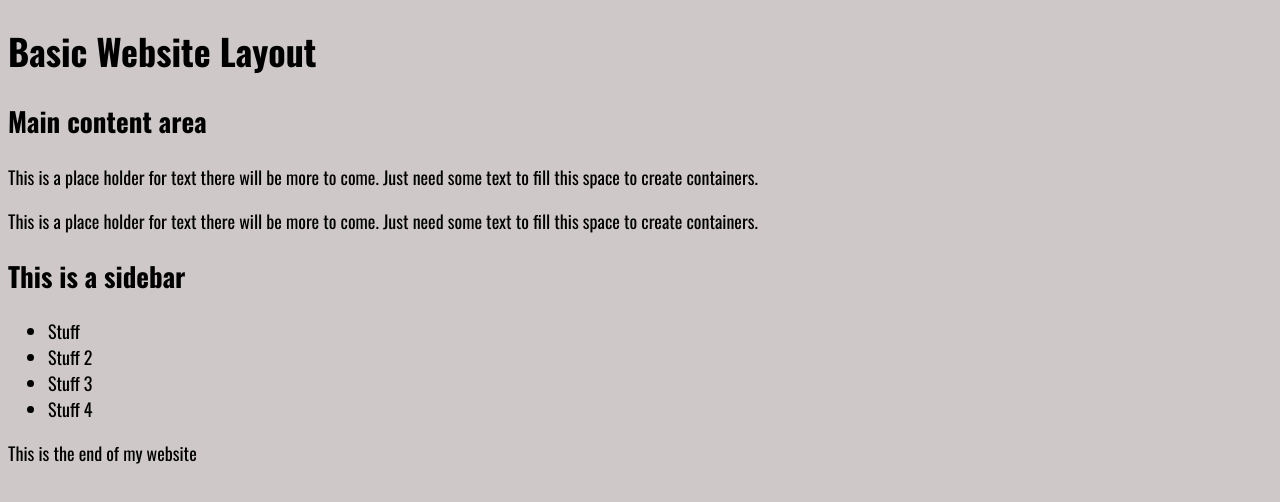
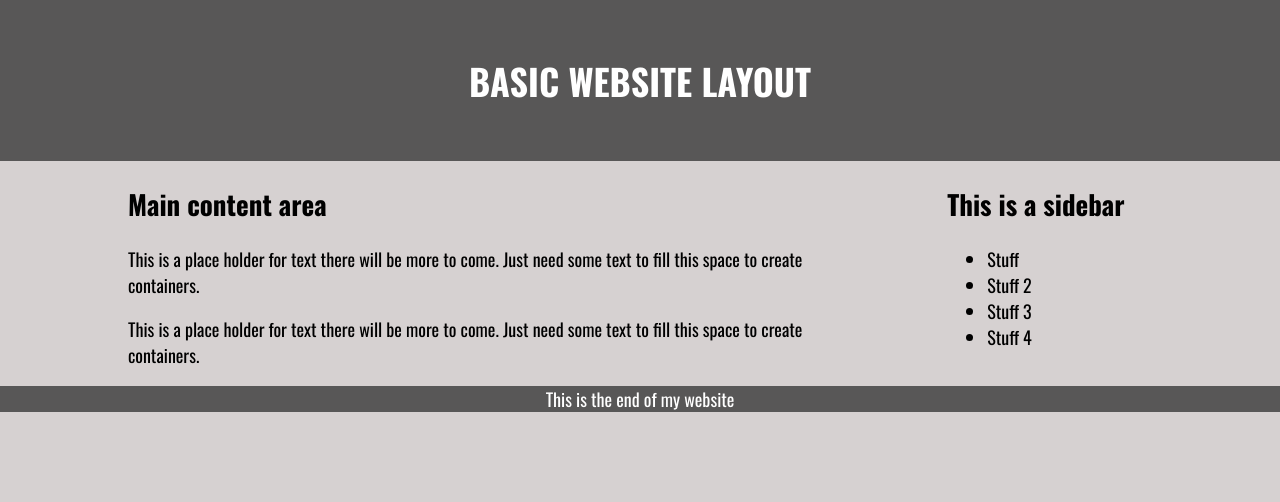
Before and after one commit to beckyalter/Basic-Website-Layout, a plain HTML site: page index.html in a window 1280 px wide. Drawn offline with nearby package versions, Linux system fonts and the light colour scheme.

Commit message:
Basic CSS setup
header
container
section
aside
footer

```diff
--- a/style.css
+++ b/style.css
@@ -1,5 +1,36 @@
 body {
     font-family: 'Oswald', sans-serif;
-    background-color: rgb(206, 200, 200);
+    background-color: rgb(214, 209, 209);
     font-size: 18px;
+    margin: 0;
 }
+
+header {
+    background-color: rgb(88, 87, 87);
+    padding: 30px 30px;
+    text-align: center;
+    color: #fff;
+    text-transform: uppercase;
+}
+
+.container {
+    width: 80%;
+    margin: 0 auto;
+}
+
+section {
+    float: left;
+    width: 70%;
+}
+
+aside {
+    float: right;
+    width: 20%;
+}
+
+footer {
+    clear: both;
+    background-color: rgb(88, 87, 87);
+    color: #fff;
+    text-align: center;
+}
```
